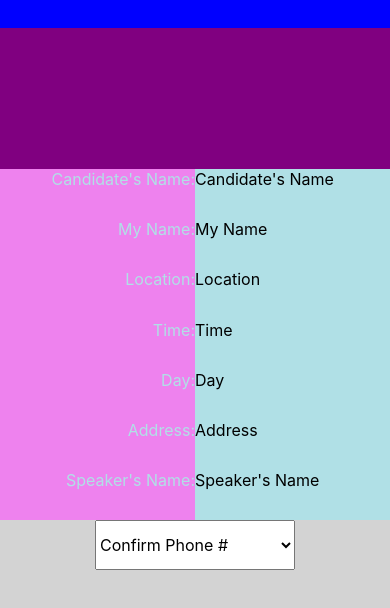
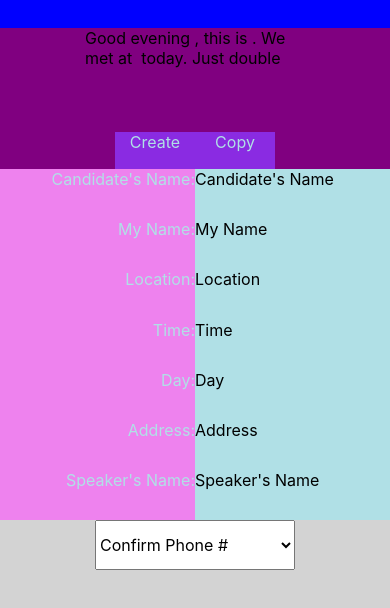
Before and after one commit to aejhyun/my-creation, a React Native app: screen / in a window 390 px wide. Shown: the top 608 px of the page. Built offline with nearby package versions, Linux system fonts and the light colour scheme.

Commit message:
In the process of adding an Address Book.

```diff
--- a/App.js
+++ b/App.js
@@ -1,18 +1,24 @@
 import React from 'react';
 import * as enums from './Enums.js'
 
-import { StyleSheet, Text, View } from 'react-native';
+import { Modal, StyleSheet, Text, TextInput, TouchableHighlight, View } from 'react-native';
 import {TxtMsgParamTextInputs} from './TxtMsgParamView.js'
 import {TxtMsgParamButtons} from './TxtMsgParamButtons.js'
 import {TxtMsgTypePicker} from './TxtMsgTypePicker.js'
+import {TxtMsgTransferButtons} from './TxtMsgTransferButtons.js'
+import {CustomModalList} from './CustomModalList.js'
 import TxtMsgMaker from './TxtMsgMaker.js'
+
+import {CustomButton} from './CustomButton.js'
+import {CustomTextInput} from './CustomTextInput.js'
 
 export default class App extends React.Component {
 
   constructor(props) {
     super(props);
     this.state = {
-    	txtMsg: '',
+    	txtMsg: new TxtMsgMaker().makeTxtMsgWith(enums.TxtMsgType.CONFIRM_PHONE_NUMBER),
+    	addressBookVisible: false,
     }
     this.txtMsgMaker = new TxtMsgMaker()
     this.pickedTxtMsgType = enums.TxtMsgType.CONFIRM_PHONE_NUMBER
@@ -34,36 +40,47 @@ export default class App extends React.Component {
   	this.setState({txtMsg: this.txtMsgMaker.makeTxtMsgWith(this.pickedTxtMsgType)})
   }
 
+  setAddressBookVisibilityTo(visibility) {
+    this.setState({addressBookVisible: visibility});
+  }
+
   render() {
     return (
       <View style={styles.parentView}>
+
+
+				<CustomModalList
+					visible={this.state.addressBookVisible}
+					setAddressBookVisibilityTo = {(visibility) => this.setAddressBookVisibilityTo(visibility)}
+				/>
+
+
+
+
 
         <View style={styles.view1}>
       	</View>
 
 
       	<View style={styles.view2}>
- 	      	<Text>
-	      		{this.state.txtMsg}
-	      		{this.state.pickedTxtMsgType}
-	      	</Text>
+          <CustomTextInput
+            style={{ flex: 2}}
+            multiline = {true}
+            placeholder="The text message..."
+            value = {this.state.txtMsg}
+          />
+          <TxtMsgTransferButtons/>
       	</View>
 
-
       	<View style={styles.view3}>
-      			<TxtMsgParamButtons>
-
-      			</TxtMsgParamButtons>
-
-      			<TxtMsgParamTextInputs
+    			<TxtMsgParamButtons
+    				addressButtonPressed = {() => this.setAddressBookVisibilityTo(true)}
+    			/>
+    			<TxtMsgParamTextInputs
       			onChangeText = {(text, paramType) => this.get(text, paramType)}
       			txtMsgType = {this.pickedTxtMsgType}
-      			>
-      			</TxtMsgParamTextInputs>
-
+    			/>
       	</View>
-
-
 
       	<View style={styles.view4}>
         	<TxtMsgTypePicker
@@ -72,15 +89,7 @@ export default class App extends React.Component {
         	</TxtMsgTypePicker>
       	</View>
 
-
-
-
-
       </View>
-
-
-
-
     );
   }
 }
--- /dev/null
+++ b/CustomFlatList.js
@@ -0,0 +1,104 @@
+import React, {Component} from 'react';
+import { StyleSheet, View, TextInput, Button, FlatList } from 'react-native';
+import ListItem from './ListItem.js';
+
+export class CustomFlatList extends Component {
+
+state = {
+    placeName: '',
+    places: [],
+}
+
+placeSubmitHandler = () => {
+    if(this.state.placeName.trim() === '') {
+      return;
+    }
+    this.setState(prevState => {
+      return {
+        places: prevState.places.concat({
+        key: Math.random(),
+        value: prevState.placeName
+       })
+    }
+   });
+   this.setState({
+      placeName: ''
+   });
+}
+
+placeNameChangeHandler = (value) => {
+  this.setState({
+      placeName: value
+    });
+}
+
+placesOutput = () => {
+   return (
+    <FlatList style = { styles.listContainer }
+      data = { this.state.places }
+      keyExtractor={(item, index) => index.toString()}
+      renderItem = { info => (
+        <ListItem
+          placeName={ info.item.value }
+          onItemPressed={() => this.onItemDeleted(info.item.key)}
+          />
+       )}
+    />
+  )
+}
+
+onItemDeleted = (key) => {
+   this.setState(prevState => {
+      return {
+         places: prevState.places.filter(place => {
+            return place.key !== key;
+      })
+    }
+    })
+}
+
+render() {
+   return (
+    <View style={ styles.container }>
+       <View style = { styles.inputContainer }>
+        <TextInput
+           placeholder = "Seach Places"
+           style = { styles.placeInput }
+            value = { this.state.placeName }
+           onChangeText = { this.placeNameChangeHandler }
+        ></TextInput>
+        <Button title = 'Add'
+           style = { styles.placeButton }
+           onPress = { this.placeSubmitHandler }
+        />
+        </View>
+            <View style = { styles.listContainer }>
+        { this.placesOutput() }
+        </View>
+    </View>
+    );
+  }
+}
+
+const styles = StyleSheet.create({
+      container: {
+        paddingTop: 30,
+        justifyContent: 'flex-start',
+        alignItems: 'center',
+      },
+      inputContainer: {
+      flexDirection: 'row',
+      justifyContent: 'space-between',
+      alignItems: 'center',
+      width: '100%'
+      },
+      placeInput: {
+      width: '70%'
+      },
+      placeButton: {
+      width: '30%'
+      },
+      listContainer: {
+      width: '100%'
+      }
+});
--- /dev/null
+++ b/CustomModalList.js
@@ -0,0 +1,64 @@
+import React from 'react';
+import * as enums from './Enums.js'
+
+import {Modal, StyleSheet, Text, TouchableHighlight, View } from 'react-native';
+import {CustomButton} from './CustomButton.js'
+import {CustomFlatList} from './CustomFlatList.js'
+import VisibilityManager from './VisibilityManager.js'
+import Communications from 'react-native-communications';
+
+
+
+export class CustomModalList extends React.Component {
+
+  constructor(props) {
+    super(props);
+    this.state = {
+    }
+
+  }
+
+
+
+  render() {
+    return (
+      <Modal
+        animationType="slide"
+        transparent={false}
+        visible={this.props.visible}
+        onRequestClose={() => {
+          Alert.alert('Modal has been closed.');
+        }}>
+        <View style={{marginTop: 22}}>
+          <View>
+            <TouchableHighlight
+              onPress={() => {
+                this.props.setAddressBookVisibilityTo(!this.props.visible);
+              }}>
+              <Text>Hide Modal</Text>
+            </TouchableHighlight>
+          </View>
+          <CustomFlatList/>
+        </View>
+      </Modal>
+    );
+  }
+}
+
+const styles = StyleSheet.create({
+  container: {
+    flex: 1,
+    alignItems: 'stretch',
+    flexDirection: "column",
+    backgroundColor: 'pink',
+    justifyContent: 'center'
+  },
+
+  buttonContainer: {
+    flex: 1,
+    flexDirection: "row",
+    backgroundColor: 'violet',
+    justifyContent: 'center'
+
+  },
+});
--- /dev/null
+++ b/ListItem.js
@@ -0,0 +1,23 @@
+import React from 'react';
+import { View, Text, StyleSheet, TouchableOpacity } from 'react-native';
+
+const ListItem = (props) => {
+    return (
+        <TouchableOpacity onPress={ props.onItemPressed }>
+            <View style = { styles.listItem }>
+                <Text>{ props.placeName }</Text>
+            </View>
+        </TouchableOpacity>
+    );
+}
+
+const styles = StyleSheet.create({
+    listItem: {
+        width: '100%',
+        padding: 10,
+        marginBottom: 10,
+        backgroundColor: '#eee'
+    }
+});
+
+export default ListItem;
--- a/TxtMsgParamButtons.js
+++ b/TxtMsgParamButtons.js
@@ -36,7 +36,7 @@ export class TxtMsgParamButtons extends React.Component {
               title = {enums.TxtMsgParamType.CANDIDATE_NAME + ":"}
               textAlign = {"right"}
               onPress = {() => {
-                // this.setModalVisible(true)
+
               }}
             />
 
@@ -86,7 +86,7 @@ export class TxtMsgParamButtons extends React.Component {
               title = {enums.TxtMsgParamType.ADDRESS + ":"}
               textAlign = {"right"}
               onPress = {() => {
-
+                this.props.addressButtonPressed()
               }}
             />
 
--- /dev/null
+++ b/TxtMsgTransferButtons.js
@@ -0,0 +1,80 @@
+import React from 'react';
+import * as enums from './Enums.js'
+
+import { Clipboard, StyleSheet, Text, View } from 'react-native';
+import {CustomButton} from './CustomButton.js'
+import VisibilityManager from './VisibilityManager.js'
+import Communications from 'react-native-communications';
+
+
+
+export class TxtMsgTransferButtons extends React.Component {
+
+  constructor(props) {
+    super(props);
+    this.state = {
+    }
+
+  }
+
+  onCreateButtonPress = (value) =>  {
+    Communications.text('9512331991', this.state.textMessage)
+
+
+    // const isAvailable = SMS.isAvailableAsync();
+    // if (isAvailable) {
+    //   SMS.sendSMSAsync([], this.state.textMessage);
+    // } else {
+    //   // misfortune... there's no SMS available on this device
+    // }
+
+  }
+
+  writeToClipboard = async () => {
+    await Clipboard.setString(this.state.textMessage);
+    alert('Yo text is copied home slice');
+
+  }
+
+
+
+  render() {
+    return (
+      <View style={{flex: 0.7, backgroundColor: "burlywood", flexDirection: "row"}}>
+        <CustomButton
+          style={{backgroundColor: "blueviolet", width: 80}}
+          visible = {true}
+          title = {"Create"}
+          textAlign = {"center"}
+          onPress = {this.onCreateButtonPress}
+        />
+        <CustomButton
+          style={{backgroundColor: "blueviolet", width: 80}}
+          visible = {true}
+          title = {"Copy"}
+          textAlign = {"center"}
+          onPress = {this.writeToClipboard}
+        />
+
+      </View>
+    );
+  }
+}
+
+const styles = StyleSheet.create({
+  container: {
+    flex: 1,
+    alignItems: 'stretch',
+    flexDirection: "column",
+    backgroundColor: 'pink',
+    justifyContent: 'center'
+  },
+
+  buttonContainer: {
+    flex: 1,
+    flexDirection: "row",
+    backgroundColor: 'violet',
+    justifyContent: 'center'
+
+  },
+});
--- a/package.json
+++ b/package.json
@@ -11,6 +11,7 @@
   "dependencies": {
     "expo": "^30.0.1",
     "react": "16.3.1",
-    "react-native": "https://github.com/expo/react-native/archive/sdk-30.0.0.tar.gz"
+    "react-native": "https://github.com/expo/react-native/archive/sdk-30.0.0.tar.gz",
+    "react-native-communications": "^2.2.1"
   }
 }
```
Also changed, not shown: 1 other file (tests, documents, lock files or other folders).
